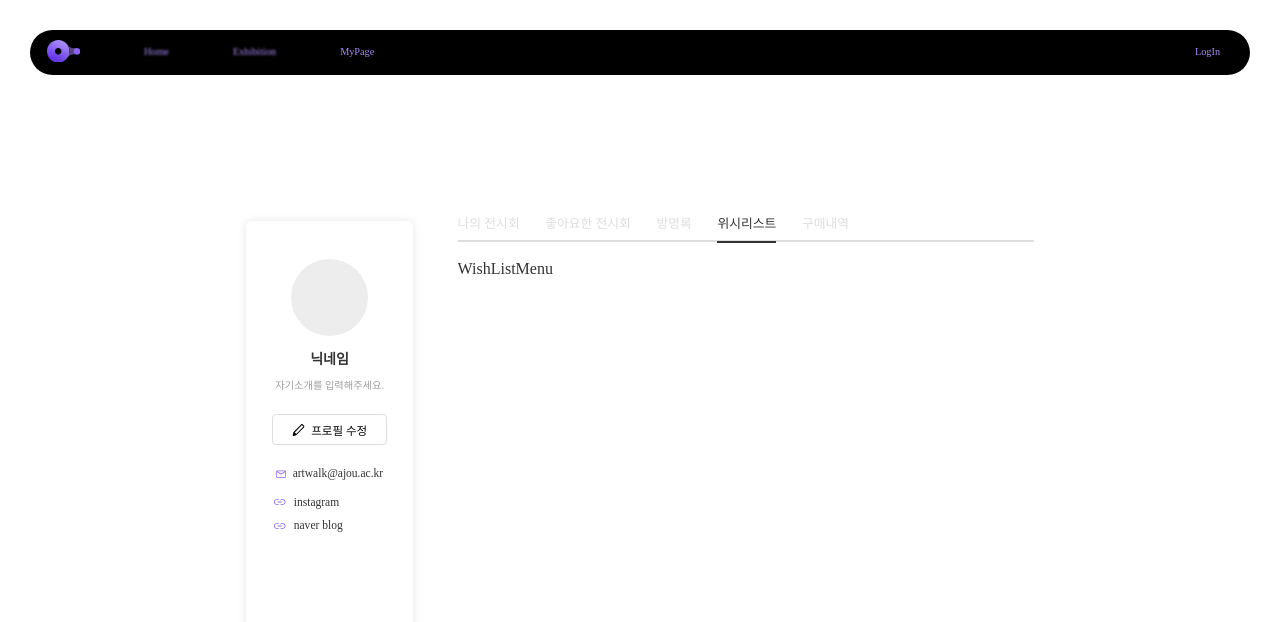
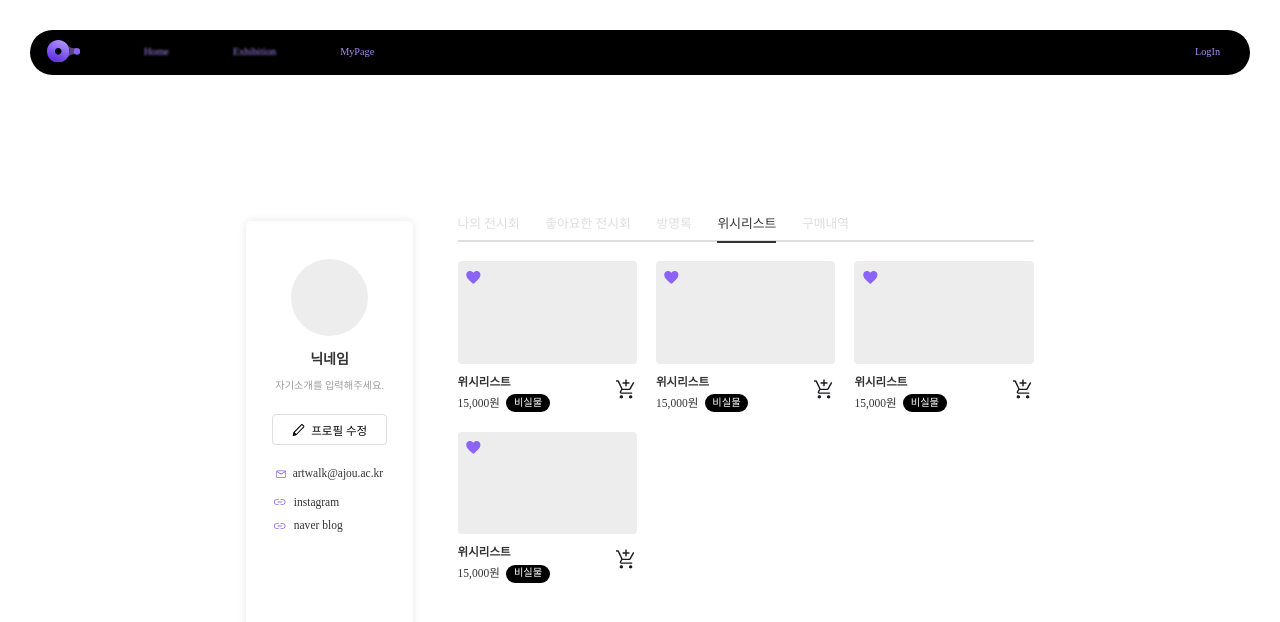
Before and after one commit to 23-2-Media-Project/front, a React (Create React App) app: page /mypage in a window 1280 px wide. Both pictures are taken after a click on the element "위시리스트". Shown: the top 622 px of the page. Built offline with nearby package versions, Linux system fonts and the light colour scheme; a web font is replaced by a local one.

Commit message:
feature: 마이페이지 - 위시리스트 메뉴 구현

```diff
--- a/src/components/mypage/WishListMenu.jsx
+++ b/src/components/mypage/WishListMenu.jsx
@@ -1,7 +1,75 @@
-import React from "react";
+import React, { useCallback, useState } from "react";
+
+import { ReactComponent as PurpleFavoriteSvg } from "../../assets/icons/favorite-purple.svg";
+import { ReactComponent as CartSvg } from "../../assets/icons/cart.svg";
 
 const WishListMenu = () => {
-  return <div>WishListMenu</div>;
+  // 좋아요 버튼 클릭 관련
+  const [clickTimes, setClickTimes] = useState(0);
+  const handleClick = useCallback(
+    (e) => {
+      const elmClassList = e.target.classList.value.split(" ");
+      if (!elmClassList.includes("clicked")) {
+        e.target.classList.add("clicked");
+        setClickTimes(clickTimes + 1);
+      } else if (elmClassList.includes("clicked")) {
+        e.target.classList.remove("clicked");
+        setClickTimes(clickTimes - 1);
+      }
+    },
+    [clickTimes]
+  );
+
+  return (
+    <div className="wish-list-wrap">
+      {wishListItems.map((item, index) => {
+        return (
+          <div key={index} className="item-wrap">
+            <div className="item-img">
+              <PurpleFavoriteSvg
+                onClick={handleClick}
+                className="favorite-icon"
+                style={{ width: "1.4vw" }}
+              />
+            </div>
+            <div className="item-content-wrap">
+              <div className="left-content-wrap">
+                <div className="name">{item?.name}</div>
+                <div className="price-real">
+                  <div className="price">{item?.price}</div>
+                  <div className="real">{item?.real}</div>
+                </div>
+              </div>
+              <CartSvg className="cart-icon" style={{ width: "1.8vw" }} />
+            </div>
+          </div>
+        );
+      })}
+    </div>
+  );
 };
 
 export default WishListMenu;
+
+const wishListItems = [
+  {
+    name: "위시리스트",
+    price: "15,000원",
+    real: "비실물",
+  },
+  {
+    name: "위시리스트",
+    price: "15,000원",
+    real: "비실물",
+  },
+  {
+    name: "위시리스트",
+    price: "15,000원",
+    real: "비실물",
+  },
+  {
+    name: "위시리스트",
+    price: "15,000원",
+    real: "비실물",
+  },
+];
--- a/src/pages/MyPage.jsx
+++ b/src/pages/MyPage.jsx
@@ -17,7 +17,7 @@ import PurchaseHistoryMenu from "../components/mypage/PurchaseHistoryMenu";
  * [O] 나의 전시회 메뉴 구현
  * [O] 좋아요한 전시회 메뉴 구현
  * [O] 방명록 전시회 메뉴 구현
- * [] 위시리스트 메뉴 구현
+ * [O] 위시리스트 메뉴 구현
  * [] 구매내역 메뉴 구현
  */
 
--- a/src/styles/MyPage.scss
+++ b/src/styles/MyPage.scss
@@ -175,6 +175,86 @@
           font-weight: 500;
         }
       }
+      .wish-list-wrap {
+        display: flex;
+        justify-content: space-between;
+        flex-wrap: wrap;
+        gap: 1.5vw 0;
+
+        .item-wrap {
+          position: relative;
+          width: calc(100% / 3 - 1vw);
+          display: flex;
+          flex-direction: column;
+
+          .item-img {
+            cursor: pointer;
+            position: relative;
+            background-color: #ededed;
+            width: 100%;
+            height: 8vw;
+            border-radius: 4px;
+
+            .favorite-icon {
+              position: absolute;
+              z-index: 10;
+              width: max-content;
+              height: max-content;
+              margin: 0.5vw 0 0 0.5vw;
+              background-color: transparent;
+              transition: 0.2s;
+              path {
+                &.clicked {
+                  opacity: 0.5;
+                  transition: 0.2s;
+                }
+              }
+            }
+          }
+          .item-content-wrap {
+            margin-top: 1vw;
+            width: 100%;
+            display: flex;
+            justify-content: space-between;
+
+            .left-content-wrap {
+              display: flex;
+              flex-direction: column;
+              gap: 0.5vw;
+
+              .name {
+                font-size: 0.9vw;
+                font-weight: 600;
+              }
+              .price-real {
+                display: flex;
+                align-items: center;
+                gap: 0.5vw;
+                font-size: 0.9vw;
+
+                .price {
+                  font-weight: 500;
+                }
+                .real {
+                  font-size: 0.8vw;
+                  padding: 0.3vw 0.6vw;
+                  border-radius: 50px;
+                  background-color: #000;
+                  color: #fff;
+                }
+              }
+            }
+            .cart-icon {
+              cursor: pointer;
+              transition: 0.1s;
+
+              &:hover {
+                opacity: 0.5;
+              }
+            }
+          }
+        }
+      }
     }
   }
 }
```
Also changed, not shown: src/assets/icons/cart.svg (added), src/assets/icons/favorite-purple.svg (added).
